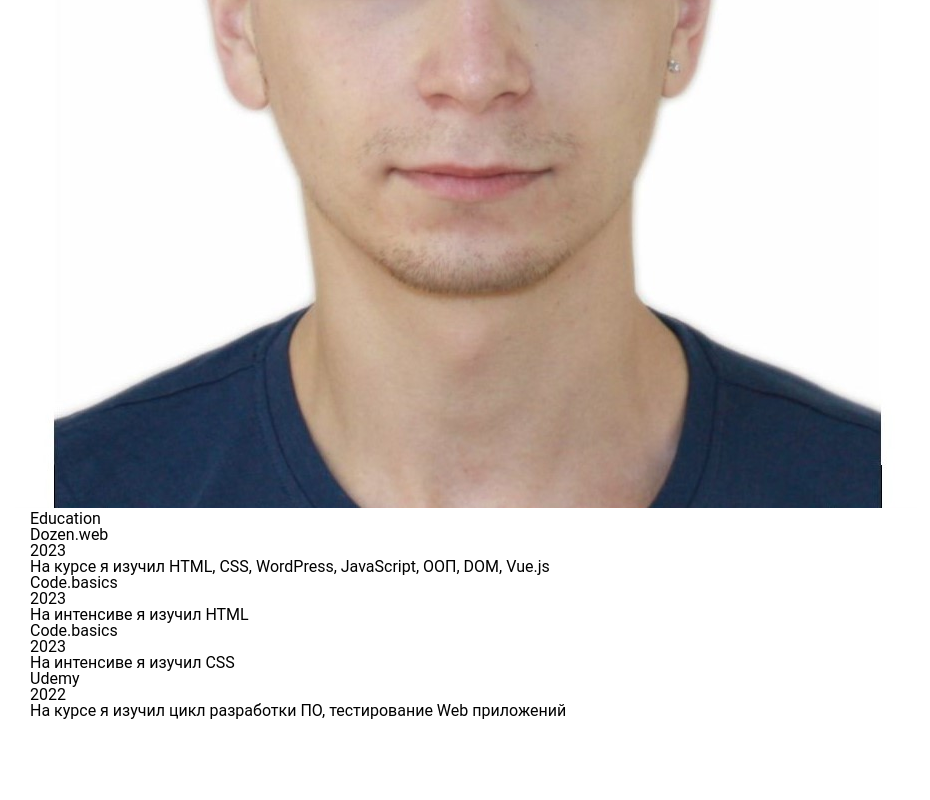
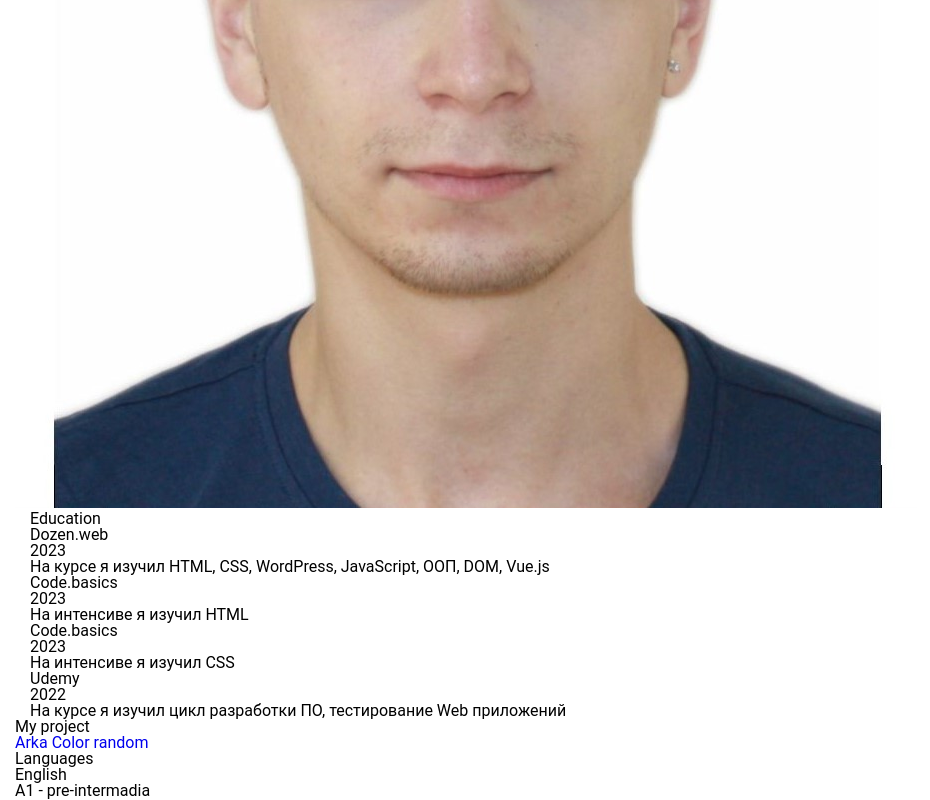
Before and after one commit to 4ekoVek/cv, a plain HTML site: page index.html in a window 1280 px wide. Shown: the part 689-1489 px from the top of the page, without its empty margins (0-930 px from the left). Before the commit the page ends 1409 px from the top, so only its background shows below. Drawn offline with Linux system fonts and the light colour scheme.

Commit message:
feat: sections language and project

```diff
--- a/index.html
+++ b/index.html
@@ -64,17 +64,25 @@
                 </div>
             </div>
         </section>
-    </main>
-
-        </div>
-    </header>
-    <main class="main">
-        <div class="main__photo">
-            <!--<img class="header__photo" src="assets/images/фото.jpg" alt="photo">-->
-        </div>
-        <section class="main__contacts">
+        <section class="skills">
+            <div class="skills__wrapper wrapper">
+                <div class="skills__circle"></div>
+            </div>
+        </section>
+        <section class="project">
+            <h2 class="wrapper">My project</h2>
+            <div class="project__example">
+                <a class="project__arka" href="https://4ekovek.github.io/arka/">Arka</a>
+                <a class="project__color" href="https://4ekovek.github.io/colorradmoizer">Color random</a>
+            </div>
+        </section>
+        <section class="language">
+            <h2 class="languages">Languages</h2>
+            <div class="language__english">
+                <span class="english">English</span>
+                <p>A1 - pre-intermadia</p>
+            </div>
         </section>
     </main>
-
 </body>
 </html>
```
